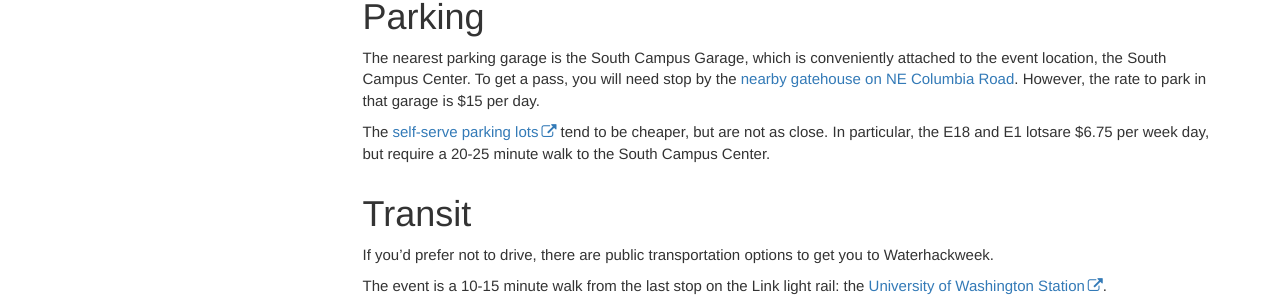
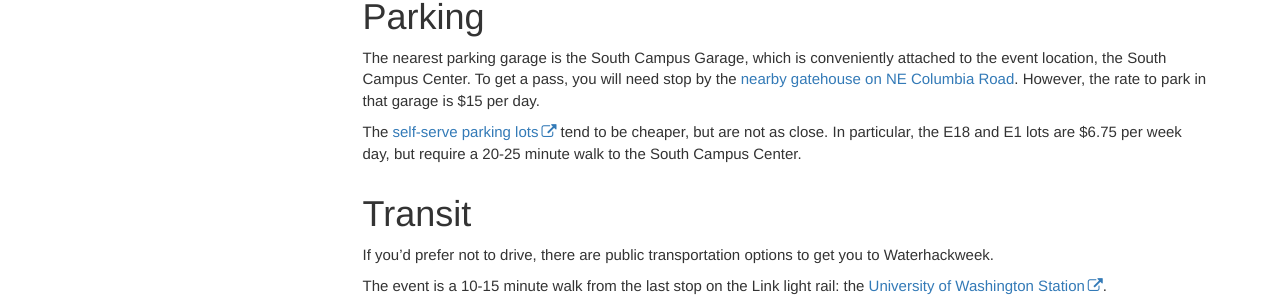
Before and after one commit to waterhackweek/wiki, a Jekyll site: the page built from pages/travel_and_lodging.md, in a window 1280 px wide and 1282 px high. Shown: the part 685-992 px from the top of the window. Built offline with Jekyll 4.4.1, drawn with Linux system fonts in a browser that asks for light colours; nearby versions of some CDN libraries; comment, search, counter and statistics services are not loaded.

Commit message:
Update travel_and_lodging.md

```diff
--- a/pages/travel_and_lodging.md
+++ b/pages/travel_and_lodging.md
@@ -28,7 +28,7 @@ Options for lodging: Hotels that are close to the UW campus include the Marriott
 
 The nearest parking garage is the South Campus Garage, which is conveniently attached to the event location, the South Campus Center. To get a pass, you will need stop by the [nearby gatehouse on NE Columbia Road](uw.edu/maps/?south-gatehouse-ne-columbia-road). However, the rate to park in that garage is $15 per day.
 
-The [self-serve parking lots](https://transportation.uw.edu/park/visitor/self-serve) tend to be cheaper, but are not as close. In particular, the E18 and E1 lotsare $6.75 per week day, but require a 20-25 minute walk to the South Campus Center.
+The [self-serve parking lots](https://transportation.uw.edu/park/visitor/self-serve) tend to be cheaper, but are not as close. In particular, the E18 and E1 lots are $6.75 per week day, but require a 20-25 minute walk to the South Campus Center.
 
 # Transit
 
```
